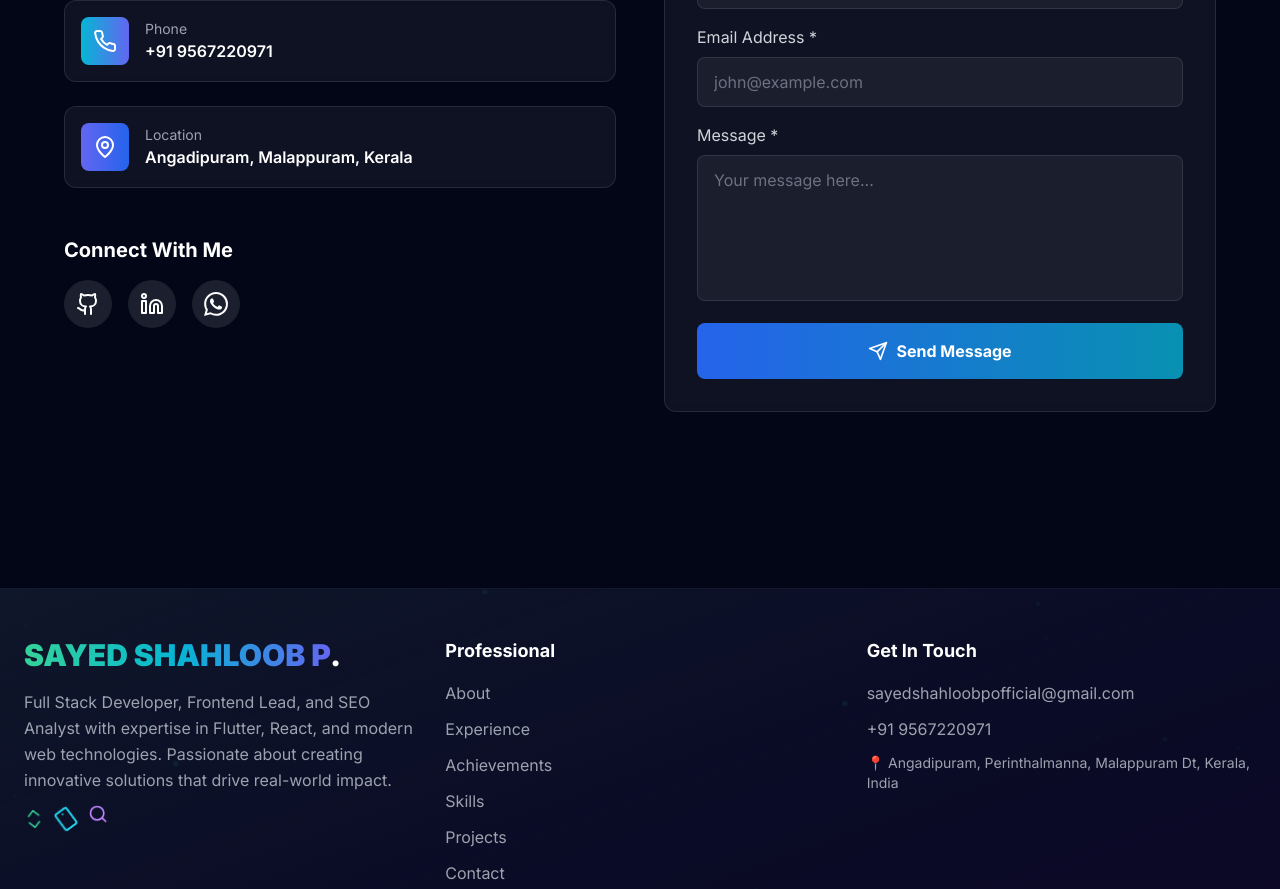
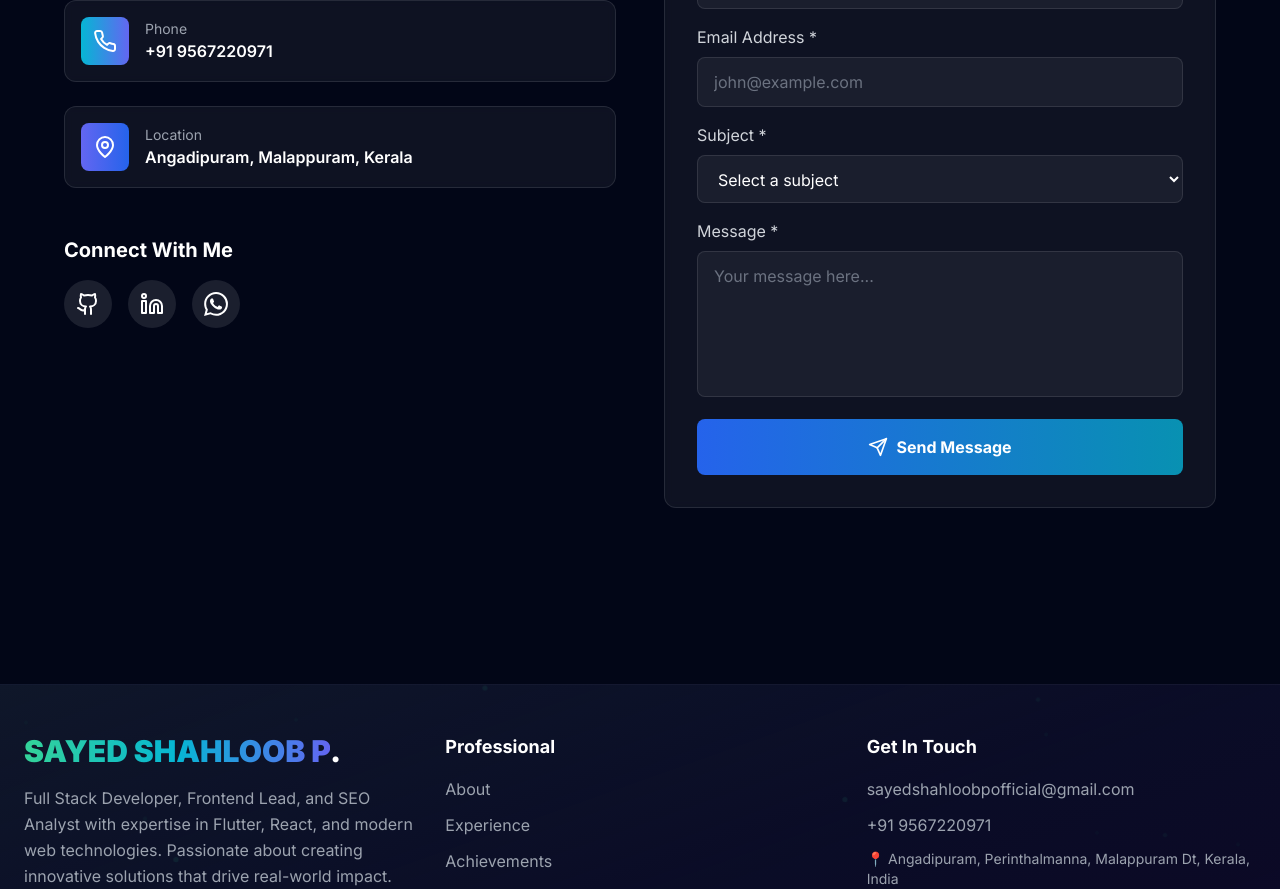
Before and after one commit to Sayed4281/my-portfolio, a React (Vite) app: page / in a window 1280 px wide. Shown: the part 7900-8789 px from the top of the page. Built offline with nearby package versions, Linux system fonts and the light colour scheme.

Commit message:
feat: Introduce a Contact section component with an email form, contact information, and social links.

```diff
--- a/src/components/Contact.tsx
+++ b/src/components/Contact.tsx
@@ -181,6 +181,20 @@ const Contact = () => {
                 />
               </div>
               <div>
+                <label className="block text-gray-300 mb-2">Subject *</label>
+                <select
+                  name="subject"
+                  required
+                  className="w-full px-4 py-3 bg-white/5 border border-white/10 rounded-lg text-white placeholder-gray-500 focus:border-purple-500 focus:outline-none transition-all duration-300 [&>option]:bg-slate-900"
+                >
+                  <option value="" disabled selected>Select a subject</option>
+                  <option value="Custom Software Development">Custom Software Development</option>
+                  <option value="Website Design/Redesign">Website Design/Redesign</option>
+                  <option value="SEO Audit & Optimization">SEO Audit & Optimization</option>
+                  <option value="Portfolio Building for Professionals">Portfolio Building for Professionals</option>
+                </select>
+              </div>
+              <div>
                 <label className="block text-gray-300 mb-2">Message *</label>
                 <textarea
                   name="message"
```
